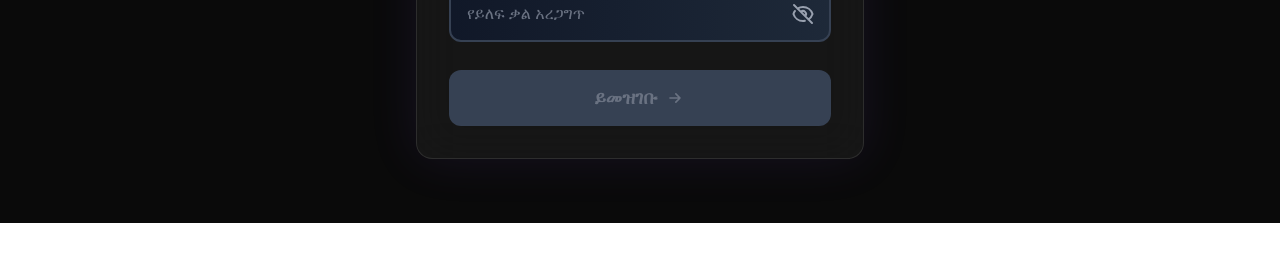
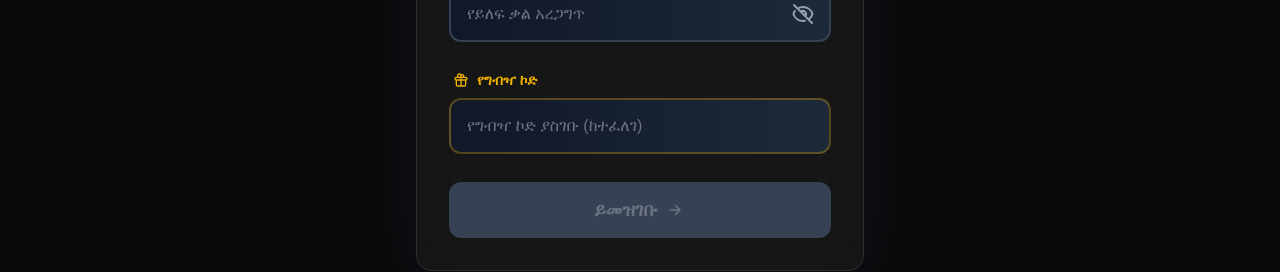
Before and after one commit to Shikur-Ebrahim/DGS, a Next.js app: page / in a window 1280 px wide. Shown: the part 1001-1273 px from the top of the page. Before the commit the page ends 1224 px from the top, so only its background shows below. Built offline with nearby package versions, Linux system fonts and the light colour scheme; no server answers.

Commit message:
Fix invitation system: implement localStorage persistence, UI restoration, translations, and multi-level reward distribution

```diff
--- a/app/page.tsx
+++ b/app/page.tsx
@@ -43,15 +43,15 @@ function HomeContent() {
     return () => unsubscribe();
   }, [router]);
 
-  // Persist referral ID in sessionStorage so it survives if the user clicks the root domain later
+  // Persist referral ID in localStorage so it survives if the user installs the app or reopens the browser
   useEffect(() => {
     const ref = searchParams.get("ref");
     if (ref) {
-      sessionStorage.setItem("dgs_referral_id", ref);
+      localStorage.setItem("dgs_referral_id", ref);
     }
   }, [searchParams]);
 
-  const referralId = searchParams.get("ref") || (typeof window !== "undefined" ? sessionStorage.getItem("dgs_referral_id") : undefined) || undefined;
+  const referralId = searchParams.get("ref") || (typeof window !== "undefined" ? localStorage.getItem("dgs_referral_id") : undefined) || undefined;
 
   // Close dropdown when clicking outside
   useEffect(() => {
--- a/components/RegisterForm.tsx
+++ b/components/RegisterForm.tsx
@@ -30,6 +30,13 @@ export default function RegisterForm({ onSuccess, referralId }: RegisterFormProp
     const [isLoading, setIsLoading] = useState(false);
 
     const router = useRouter();
+
+    // Sync invitation code if prop changes or is populated later
+    useEffect(() => {
+        if (referralId && !invitationCode) {
+            setInvitationCode(referralId);
+        }
+    }, [referralId]);
 
     // Auto-fill phone code when country is selected
     useEffect(() => {
@@ -449,7 +456,35 @@ export default function RegisterForm({ onSuccess, referralId }: RegisterFormProp
                     )}
                 </div>
 
-
+                {/* Invitation Code */}
+                <div className="space-y-2 animate-slide-up">
+                    <label className="flex items-center gap-2 text-sm font-semibold text-yellow-500 ml-1">
+                        <svg className="w-4 h-4 text-yellow-500" fill="none" stroke="currentColor" viewBox="0 0 24 24">
+                            <path strokeLinecap="round" strokeLinejoin="round" strokeWidth={2} d="M12 8v13m0-13V6a2 2 0 112 2h-2zm0 0V5.5A2.5 2.5 0 109.5 8H12zm-7 4h14M5 12a2 2 0 110-4h14a2 2 0 110 4M5 12v7a2 2 0 002 2h10a2 2 0 002-2v-7" />
+                        </svg>
+                        {t.dashboard.invitationCodeLabel || "Invitation Code"}
+                    </label>
+                    <div className="relative group">
+                        <input
+                            type="text"
+                            value={invitationCode}
+                            onChange={(e) => setInvitationCode(e.target.value)}
+                            onFocus={() => setFocusedField('invitationCode')}
+                            onBlur={() => setFocusedField(null)}
+                            placeholder={t.dashboard.enterInvitationCode || "Enter code (Optional)"}
+                            className={`
+                                ${inputClasses('invitationCode')}
+                                border-yellow-500/30 hover:border-yellow-500/50
+                                ${focusedField === 'invitationCode' ? 'border-yellow-500 shadow-yellow-500/50' : ''}
+                            `}
+                        />
+                        {referralId && (
+                            <div className="absolute right-4 top-1/2 -translate-y-1/2 text-[10px] font-black text-yellow-500 uppercase tracking-widest animate-pulse">
+                                Auto-Applied
+                            </div>
+                        )}
+                    </div>
+                </div>
 
                 {/* Register Button and Msgs */}
                 <div className="space-y-4">
--- a/lib/translations.ts
+++ b/lib/translations.ts
@@ -304,6 +304,8 @@ export const translations = {
             officialChannelDesc: "Join our official channel for updates",
             directHelpDesc: "Direct help from our team",
             invitationRules: "Invitation Rules",
+            invitationCodeLabel: "Invitation Code",
+            enterInvitationCode: "Enter code (Optional)",
             invitationLevelsRewards: "Invitation Levels & Rewards",
             invitationDesc: "When you invite someone to join the app, you earn coins based on how deep your invitation network goes. Rewards are only given up to the 4th level.",
             levelLabel: "Level",
@@ -655,6 +657,8 @@ export const translations = {
             teamNoteDesc: "当您的 B-E 团队中的任何成员投资时，团队佣金收入将一次性退回到您的账户。",
             v7ApplyDesc: "达到 V7 后，您还可以申请区域经理职位，成为 DGS 的高层管理人员，并获得不少于 10,000,000 Br 的年度分红。",
             invitationRules: "邀请规则",
+            invitationCodeLabel: "邀请码",
+            enterInvitationCode: "输入邀请码（可选）",
             invitationLevelsRewards: "邀请层级与奖励",
             invitationDesc: "当您邀请他人加入应用时，您将根据您的邀请网络深度赚取硬币。奖励最高仅发放至第4级。",
             levelLabel: "层级",
@@ -1045,6 +1049,8 @@ export const translations = {
             teamNoteDesc: "عندما يستثمر أي عضو في فريق B-E الخاص بك، سيتم إرجاع دخل عمولة الفريق إلى حسابك في مبلغ إجمالي واحد.",
             v7ApplyDesc: "بعد الوصول إلى V7، يمكنك أيضاً التقدم لمنصب مدير إقليمي، لتصبح من الإدارة العليا لـ DGS، وتحصل على توزيعات أرباح سنوية لا تقل عن 10,000,000 Br.",
             invitationRules: "قواعد الدعوة",
+            invitationCodeLabel: "رمز الدعوة",
+            enterInvitationCode: "أدخل الرمز (اختياري)",
             invitationLevelsRewards: "مستويات الدعوة والمكافآت",
             invitationDesc: "عندما تدعو شخصًا للانضمام إلى التطبيق، فإنك تكسب عملات بناءً على مدى عمق شبكة دعوتك. تُمنح المكافآت فقط حتى المستوى الرابع.",
             levelLabel: "المستوى",
@@ -1437,6 +1443,8 @@ export const translations = {
             teamNoteDesc: "عندما يستثمر أي عضو في فريق B-E الخاص بك، سيتم إرجاع دخل عمولة الفريق إلى حسابك في مبلغ إجمالي واحد.",
             v7ApplyDesc: "بعد الوصول إلى V7، يمكنك أيضاً التقدم لمنصب مدير إقليمي، لتصبح من الإدارة العليا لـ DGS، وتحصل على توزيعات أرباح سنوية لا تقل عن 10,000,000 Br.",
             invitationRules: "የግብዣ ደንቦች",
+            invitationCodeLabel: "የግብዣ ኮድ",
+            enterInvitationCode: "የግብዣ ኮድ ያስገቡ (ከተፈለገ)",
             invitationLevelsRewards: "የግብዣ ደረጃዎች እና ሽልማቶች",
             invitationDesc: "عندما تدعو شخصًا للانضمام إلى التطبيق، فإنك تكسب عملات بناءً على مدى عمق شبكة دعوتك. تُمنح المكافآت فقط حتى المستوى الرابع.",
             levelLabel: "ደረጃ",
@@ -1901,6 +1909,8 @@ export const translations = {
             officialChannelDesc: "Odeeffannoo dabalataaf chaanaalii keenya ragaa dhibbaatti makamaa",
             directHelpDesc: "Garee keenya irraa deeggarsa kallattii argadhaa",
             invitationRules: "Seerota Affeeruu",
+            invitationCodeLabel: "Koodii Affeerruu",
+            enterInvitationCode: "Koodii galchi (Yoo barbaachise)",
             invitationLevelsRewards: "Sadarkaa fi Badhaasa Affeeruu",
             invitationDesc: "Namni tokko appii kana akka makamu yoo affeertan, akkamii network affeerraa keessan bal'atu irratti hundaa'uun qooda ni argattani. Badhaasni haga sadarkaa 4ffaa qofatti kennama.",
             levelLabel: "Sadarkaa",
@@ -2222,6 +2232,8 @@ export const translations = {
             teamNoteDesc: "ዝኾነ ኣባል ናይ B-E ጉጅለኻ ኢንቨስት ምስ ዝገብር፣ ናይቲ ጉጅለ ኣታዊ ኮሚሽን ብሓደ ግዜ ናብ ኣካውንትካ ክምለስ እዩ።",
             v7ApplyDesc: "V7 ምስ በጻሕካ፣ ንክልላዊ ስራሕ መካየዲ ክትምልከት ትኽእል ኢኻ፣ ናይ DGS ላዕለዋይ ምሕደራ ክትከውን ትኽእል፣ ከምኡ’ውን ካብ 10,000,000 Br ዘይውሕድ ዓመታዊ ረብሓ ክትረክብ ትኽእል ኢኻ።",
             invitationRules: "ደንብታት ምዕዳም",
+            invitationCodeLabel: "ናይ ዕድመ ኮድ",
+            enterInvitationCode: "ናይ ዕድመ ኮድ የእትዉ (ኣድላዪ እንተኾይኑ)",
             invitationLevelsRewards: "ደረጃታትን ሽልማታትን ምዕዳም",
             invitationDesc: "ሓደ ሰብ ነቲ መተግበሪ ንክጽንበር ምስ ትዕድም፣ እቲ ዝዕደም ሰብ ኣብቲ ዝተሓላለኸ መረብ ምዕዳምካ ዘለዎ ርሕቀት መሰረት ብምግባር ሳንቲማት ትረክብ። ሽልማታት ክሳብ 4ይ ደረጃ ጥራይ እዮም ዝወሃቡ።",
             levelLabel: "ደረጃ",
@@ -2613,6 +2625,8 @@ export const translations = {
             teamNoteDesc: "B-E garee’ne miseensi kamiiyyuu invastii godhiro, garee komishine losaa mitteenni akkaunti’ne giddo higanno.",
             v7ApplyDesc: "V7 gimbishshi’ni ka’inni, dikkote ogeessafara iyyachoo shiqishi’ra dandiitinanni, DGS oleessu giddotira ikkitinanni, qoleno 10,000,000 Br gadi di’ikkino diiro bue waaxota afidhinanni.",
             invitationRules: "Affeerra Seera",
+            invitationCodeLabel: "Koodii Affeerruu",
+            enterInvitationCode: "Koodii galchi (Yoo barbaachise)",
             invitationLevelsRewards: "Affeerunninna Baaxota",
             invitationDesc: "Mannu kage seenanno gede affeeritto worte, network-ke bal'ina lawishshaho santine afidhinanni. Baaxota afidhuro ikkanno xa 4 dille hunda qofah.",
             levelLabel: "Dille",
@@ -3033,6 +3047,8 @@ export const translations = {
             teamNoteDesc: "Cuando cualquier miembro de su equipo B-E invierte, los ingresos por comisión del equipo se devolverán a su cuenta en una suma global.",
             v7ApplyDesc: "Después de alcanzar V7, también puede solicitar el puesto de gerente regional, convertirse en la alta dirección de DGS y recibir un dividendo anual de no menos de 10,000,000 Br.",
             invitationRules: "Reglas de Invitación",
+            invitationCodeLabel: "Código de Invitación",
+            enterInvitationCode: "Ingrese código (Opcional)",
             invitationLevelsRewards: "Niveles de Invitación y Recompensas",
             invitationDesc: "Cuando invitas a alguien a unirse a la aplicación, ganas monedas según la profundidad de tu red de invitación. Las recompensas solo se otorgan hasta el 4º nivel.",
             levelLabel: "Nivel",
@@ -3394,6 +3410,8 @@ export const translations = {
             teamNoteDesc: "Lorsqu'un membre de votre équipe B-E investit, les revenus de commission d'équipe seront reversés sur votre compte en une seule fois.",
             v7ApplyDesc: "Après avoir atteint V7, vous pouvez également postuler au poste de directeur régional, devenir membre de la haute direction de DGS et recevoir un dividende annuel d'au moins 10 000 000 Br.",
             invitationRules: "Règles d'Invitation",
+            invitationCodeLabel: "Code d'Invitation",
+            enterInvitationCode: "Entrez le code (Optionnel)",
             invitationLevelsRewards: "Niveaux d'Invitation et Récompenses",
             invitationDesc: "Cuando vous invitez quelqu'un à rejoindre l'application, vous gagnez des pièces selon la profondeur de votre réseau d'invitation. Les récompenses ne sont accordées que jusqu'au 4e niveau.",
             levelLabel: "Nivel",
@@ -3784,6 +3802,8 @@ export const translations = {
             teamNoteDesc: "Когда любой участник вашей команды B-E делает инвестиции, доход от командной комиссии будет возвращен на ваш счет единовременно.",
             v7ApplyDesc: "После достижения V7 вы также можете претендовать на должность регионального менеджера, стать частью высшего руководства DGS и получать годовой дивиденд в размере не менее 10 000 000 Br.",
             invitationRules: "Правила Приглашения",
+            invitationCodeLabel: "Код Приглашения",
+            enterInvitationCode: "Введите код (необязательно)",
             invitationLevelsRewards: "Уровни Приглашения и Награды",
             invitationDesc: "Когда вы приглашаете кого-то присоединиться к приложению, вы зарабатываете монеты в зависимости от того, насколько глубока ваша сеть приглашений. Награды выдаются только до 4-го уровня.",
             levelLabel: "Уровень",
```
Also changed, not shown: app/admin/recharge/page.tsx (+35 -0 lines).
